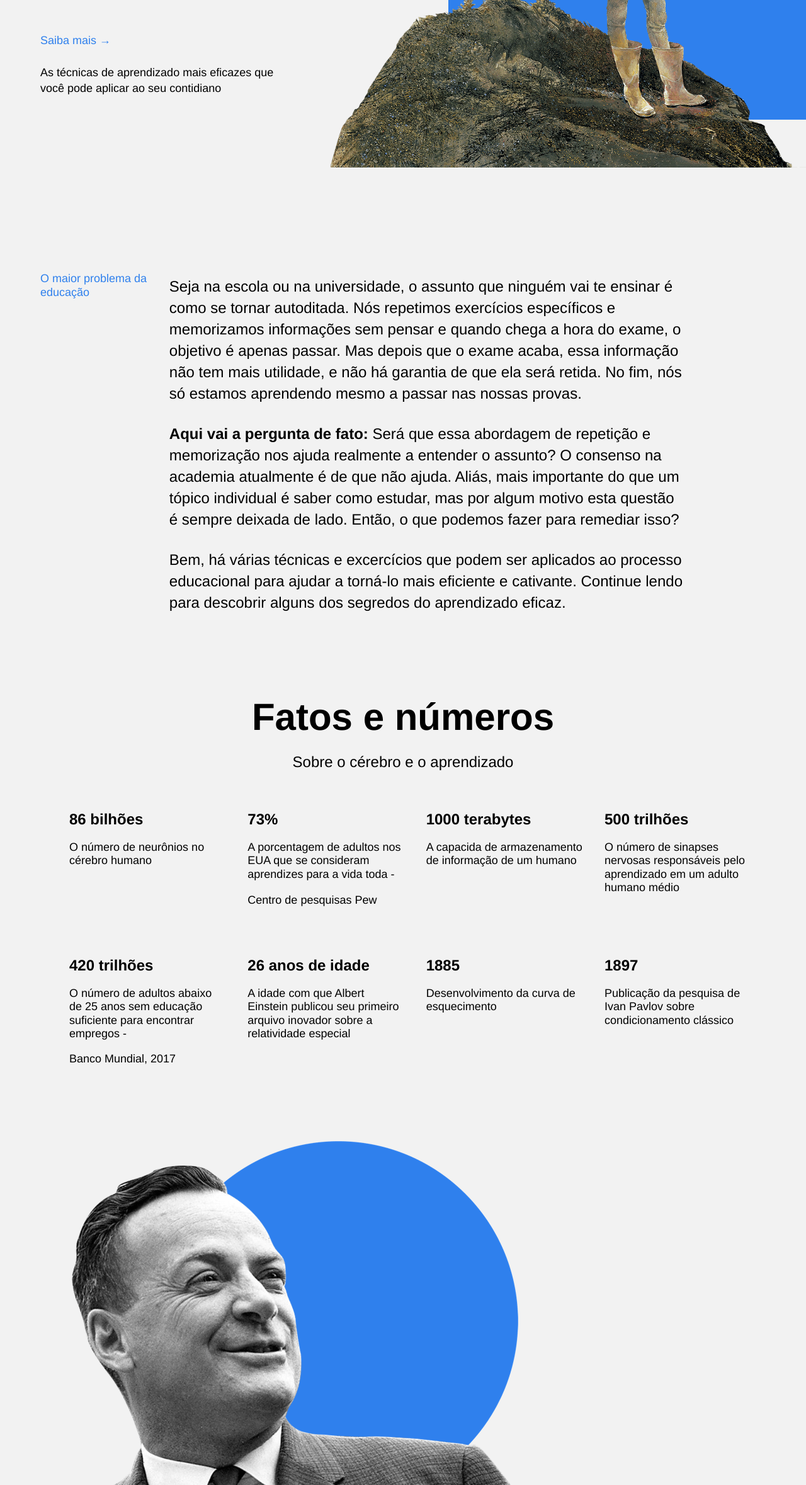
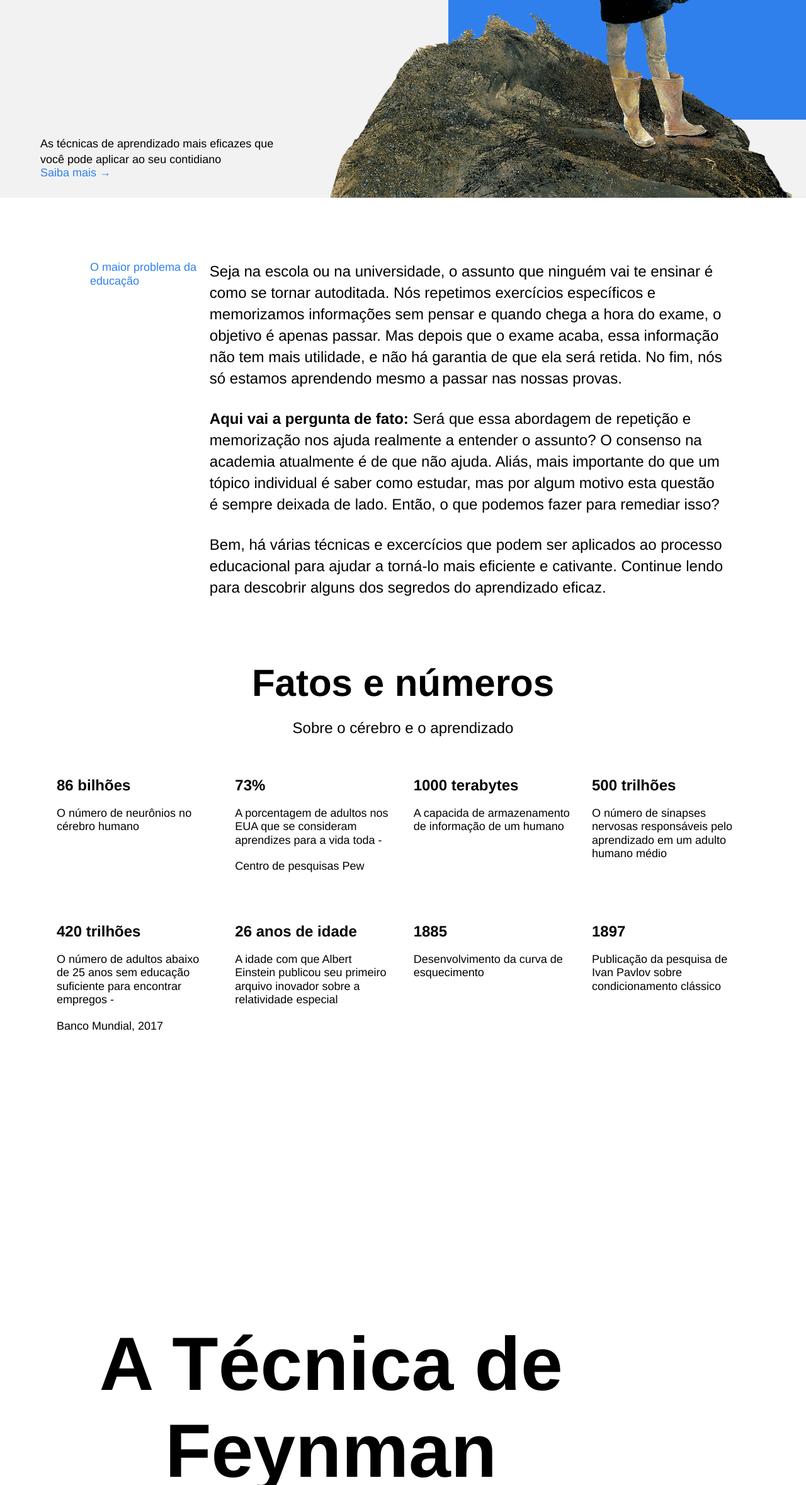
Before and after one commit to MrKroemer/web_project_1_ptbr, a plain HTML site: page index.html in a window 1280 px wide. Shown: the part 442-2800 px from the top of the page at 63% size. Drawn offline with Linux system fonts and the light colour scheme; files whose address does not match are found by name.

Commit message:
correção da primeira parte da estilização

```diff
--- a/index.html
+++ b/index.html
@@ -10,26 +10,20 @@
 <body>
   <div class="page">
     <header class="header">
+
       <img src=".//images/logo_place_header.png" alt="Practicum" class="logo logo_place_header">
-
-      <div class="header__title-box">
-        <h1 class="header__title">Aprendendo a Aprender</h1>
-        <h3 class="header__subtitle">As técnicas de aprendizado mais eficazes que você pode aplicar ao seu contidiano</h3>
-      </div>
-
-        <a class="header__link" href="">Saiba mais &rarr;</a>
-
-
+      <h1 class="header__title">Aprendendo a Aprender</h1>
+      <h3 class="header__subtitle">As técnicas de aprendizado mais eficazes que você pode aplicar ao seu contidiano <a class="header__link" href="">Saiba mais &rarr;</a></h3>
       <img src=".//images/header-image.png" alt="blonde no-face" class="header__main-illustration">
       <div class="header__square-pic"></div>
 
     </header>
     <main class="content">
-      <section class="description two-columns">
+      <section class="description">
+        <article class="two-columns">
 
-        <div class="two-columns__brief">
-          <p class="two-columns__brief-element">O maior problema da educação</p>
-        </div>
+
+          <p class="two-columns__brief">O maior problema da educação</p>
 
         <div class="two-columns__main-text">
           <p class="two-columns__paragraph">
@@ -50,6 +44,8 @@
           </p>
         </div>
 
+      </article>
+
       </section>
 
       <section class="digits">
@@ -58,25 +54,25 @@
         <h2 class="section-subtitle">Sobre o cérebro e o aprendizado</h2>
 
       <ul class="table">
-        <li class="table__cell cell-20">
+        <li class="table__cell">
           <h1 class="table__heading">86 bilhões</h1>
           <p class="table__text">O número de neurônios no cérebro humano</p>
         </li>
-        <li class="table__cell cell-20">
+        <li class="table__cell">
           <h1 class="table__heading">73%</h1>
-          <p class="table__text">A porcentagem de adultos nos EUA que se consideram aprendizes para a vida toda - <p class="text__reference">Centro de pesquisas Pew</p></p>
+          <p class="table__text">A porcentagem de adultos nos EUA que se consideram aprendizes para a vida toda - <p class="table__reference_text">Centro de pesquisas Pew</p></p>
         </li>
-        <li class="table__cell cell-20">
+        <li class="table__cell">
           <h1 class="table__heading">1000 terabytes</h1>
           <p class="table__text">A capacida de armazenamento de informação de um humano</p>
         </li>
-        <li class="table__cell cell-20">
+        <li class="table__cell">
           <h1 class="table__heading">500 trilhões</h1>
           <p class="table__text">O número de sinapses nervosas responsáveis pelo aprendizado em um adulto humano médio</p>
         </li>
         <li class="table__cell">
           <h1 class="table__heading">420 trilhões</h1>
-          <p class="table__text">O número de adultos abaixo de 25 anos sem educação suficiente para encontrar empregos - <p class="text__reference-2">Banco Mundial, 2017</p></p>
+          <p class="table__text">O número de adultos abaixo de 25 anos sem educação suficiente para encontrar empregos - <p class="table__reference_text">Banco Mundial, 2017</p></p>
         </li>
         <li class="table__cell">
           <h1 class="table__heading">26 anos de idade</h1>
@@ -96,10 +92,10 @@
 
       <section class="feynman">
 
-        <div class="main-test">
+
          <h1 class="feynman__title">A Técnica de Feynman</h1>
          <h3 class="feynman__subtitle">Aprender sem esquecer</h3>
-       </div>
+
 
         <img src="./images/feynman.png" alt="Uma foto de Richard Feynman, um físico quântico mundialmente conhecido. A Técnica de Feynman deriva dos seus métodos de estudo quando ele era um estudante em Princeton." class="feynman__image">
         <a href="" class="feynman__link">Mais &rarr;</a>
@@ -170,7 +166,7 @@
         <div class="footer__columns">
 
         <ul class="footer__logo">
-        <li><img src="./images/logo_place_footer.png" alt="Logotipo Practicum" class="logo logo_place_footer"></li>
+        <li><img src="./images/logo_place_footer.png" alt="Logotipo Practicum" class="slogo_place_footer"></li>
         <li><p class="footer__column_content_copyright footer__author">&copy; 2022 Flavio Rodrigues</p></li>
         </ul>
 
@@ -185,7 +181,7 @@
         <ul class="footer__column_content_social">
           <li><h3 class="footer__column-heading">Mídia social</h3></li>
           <li><a href="#" class="footer__column-link"><img src="./images/facebook_white.svg" alt="Facebook" class="footer__social-icons"">Facebook</a></li>
-          <li><a href="#" class="footer__column-link"><img src="./images/instagram_white.svg" alt="Instagram" class="footer__social-icons">Instagram</a></li>
+          <li><a href="#" class="footer__column-link"><img src="./images/instagram_white.svg" alt="Instagram" class="footer__social-icons">Instagra</a></li>
         </ul>
       </div>
 
--- a/styles/style.css
+++ b/styles/style.css
@@ -1,6 +1,3 @@
-body{
-  overflow-x: hidden;
-}
 
 .page {
   min-width: 1100px;
@@ -11,68 +8,70 @@ body{
   margin: 0 auto;
   /* this ensures that all content is centered on screens wider than 1600px */
   font-family: 'Helvetica Neue', Arial, sans-serif;
-  background-color: #F2F2F2;
+
 }
 
 .header {
+  position: relative;
+  display: flex;
+  flex-direction: column;
+  justify-content: space-between;
+  overflow: hidden;
   height: 100vh;
   min-height: 600px;
   max-height: 756px;
+  background-color: #F2F2F2;
 
   /* parameters for the header section */
 }
 
-.logo{
+.logo_place_header{
   position: absolute;
   z-index: 1;
-  margin: 30px 0 0 64px;
+  left: 64px;
+  top: 30px;
   width: 154px;
   height: 31px;
 }
 
-.header__title-box{
-  display: flex;
-  flex-direction: column;
-  justify-content: space-between;
-  width: 730px;
-  margin-left: 64px;
-  margin-bottom: 30px;
-}
-
 .header__title{
-  height: 96px;
+  position: absolute;
+  z-index: 1;
+  top: 225px;
+  display: inline-flex;
+  align-self:flex-start;
   font-size: 102px;
   line-height: 96px;
   font-weight: bold;
-  margin-top: 203px;
+  width: 730px;
+  margin: 0 auto 0 64px;
 }
 
 .header__subtitle{
   position: absolute;
   z-index: 1;
-  top: 527px;
+  bottom: 30px;
+  left: 64px;
   line-height: 25px;
   font-size: 18px;
   font-weight: normal;
-  height: 25px;
   width: 388px;
+
 }
 
 .header__link{
   position: absolute;
-  top: 62vh;
   z-index: 1;
+  left: 0;
+  bottom: -21px;
   text-decoration: none;
-  font-size: 18px;
-  margin-left: 64px;
   color: #2f80ed;
-
 }
 
 .header__main-illustration{
   position: absolute;
   right: 0;
-  top: 100px;
+  bottom: 0;
   z-index: 1;
   width: 756px;
   height: 608px;
@@ -85,44 +84,46 @@ body{
   height: 568px;
   width: 568px;
   background-color: #2f80ed;
+
 }
 
 .description{
- margin-left: 64px;
- margin-top: 130px;
+ display: flex;
+ justify-content: space-around;
+ align-items: center;
+ margin-top: 100px;
+ margin-bottom: 100px;
+ min-width: 784px;
 }
 
 .two-columns{
   display: flex;
   justify-content: space-between;
   width: 80%;
-  min-width: 784px;
-  margin-top: 100px;
-  margin-bottom: 100px;
-
 }
 
 .two-columns__brief{
   color: #2f80ed;
-}
-
-.two-columns__brief-element{
   width: 175px;
   line-height: 1.2;
   font-size: 18px;
   font-weight: normal;
+  margin: 0 auto;
 }
 
 .two-columns__main-text{
+  display: flex;
+  flex-direction: column;
+  gap: 30px;
+  line-height: 34px;
+  font-size: 24px;
+  font-weight: normal;
   width: 80%;
-  min-width: 784px;
+
 }
 
 .two-columns__paragraph{
-  margin-bottom: 30px;
-  line-height: 34px;
-  font-size: 24px;
-  font-weight: normal;
+ margin: 0 auto;
 }
 
 .two-columns__span-accent{
@@ -133,12 +134,18 @@ body{
 
 .section-title{
   width: 60%;
-  margin-bottom: 20px;
-  margin-left: 20%;
+  margin: 0 0 20px;
   line-height: 1.15;
   font-size: 60px;
   font-weight: bold;
   text-align: center;
+}
+
+.digits{
+  display: flex;
+  flex-direction: column;
+  align-items: center;
+  margin-bottom: 100px;
 }
 
 .section-subtitle{
@@ -146,26 +153,26 @@ body{
   line-height: 34px;
   font-size: 24px;
   font-weight: normal;
-  margin-left: 20%;
+  margin: 0 auto 60px;
   text-align: center;
 }
 
 .table{
   display: flex;
   flex-wrap: wrap;
-  list-style: none;
+  /* list-style: none; */
   width: 1100px;
   justify-content: space-between;
-  margin: 60px auto 100px auto;
+  margin: 0 auto 100px;
+  row-gap: 60px;
+  padding: 0;
 }
 
 .table__cell{
   width: 250px;
+  list-style: none;
 }
 
-.cell-20{
-  margin-bottom: 60px;
-}
 
 .table__heading{
   line-height: 1.15;
@@ -178,17 +185,11 @@ body{
   line-height: 1.2;
   font-size: 18px;
   font-weight: normal;
-  margin: 20px 0 auto;
+  margin: 20px 0;
 }
 
-.text__reference{
+.table__reference_text{
   margin-top: 20px;
-  line-height: 1.2;
-  font-size: 18px;
-  font-weight: normal;
-}
-
-.text__reference-2{
   line-height: 1.2;
   font-size: 18px;
   font-weight: normal;
@@ -196,19 +197,27 @@ body{
 
 .feynman{
   width: 100%;
+  position: relative;
+  display: flex;
+  flex-direction: column;
   /* height: 775px; */
 }
 
 .feynman__image{
-  /* background-image: url(../images/feynman.png); */
+  position: relative;
+  z-index: -1;
+  bottom: 0;
+  left: 0;
   width: 867px;
   height: 637px;
 }
 
 .feynman__title{
+  position: relative;
+  left: 10.8vw;
+  top: 19.65vh;
   width: 775px;
   margin-bottom: 70px;
-  margin-top: 44.4vh;
   line-height: 1.15;
   font-size: 120px;
   font-weight: bold;
@@ -216,6 +225,9 @@ body{
 }
 
 .feynman__subtitle{
+  position: relative;
+  left: 0vw;
+  top: 21vh;
   line-height: 51px;
   font-size: 36px;
   font-weight: normal;
@@ -225,7 +237,7 @@ body{
 .feynman__link{
   position: absolute;
   right: 48px;
-  top: 403vh;
+  top: 368vh;
   text-decoration: none;
   line-height: 51px;
   font-size: 36px;
@@ -246,9 +258,11 @@ body{
 }
 
 .kaufman__triangle{
+  /* background-image: url(../images/kaufman-triangle.svg);
+  background-repeat: no-repeat; */
   position: absolute;
   right: -257px;
-  top: 469vh;
+  top: 438vh;
   z-index: 0;
   width: 660px;
   height: 636px;
```
